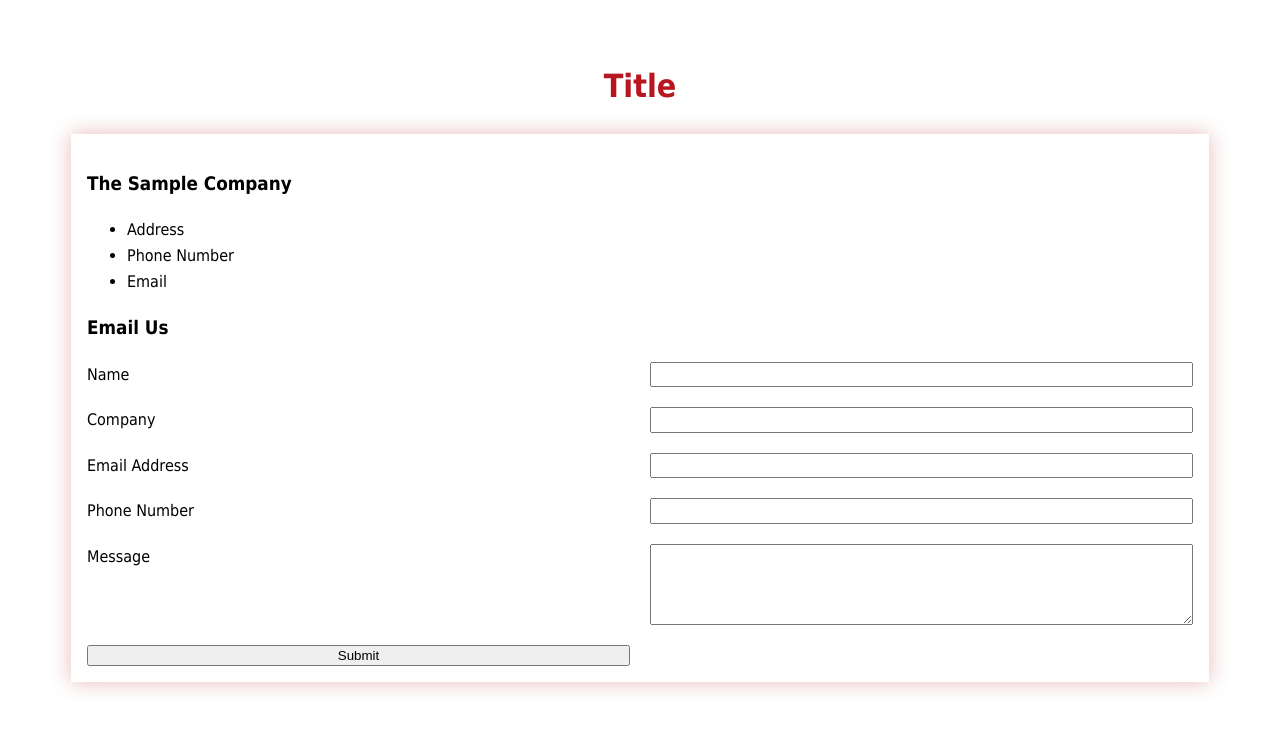
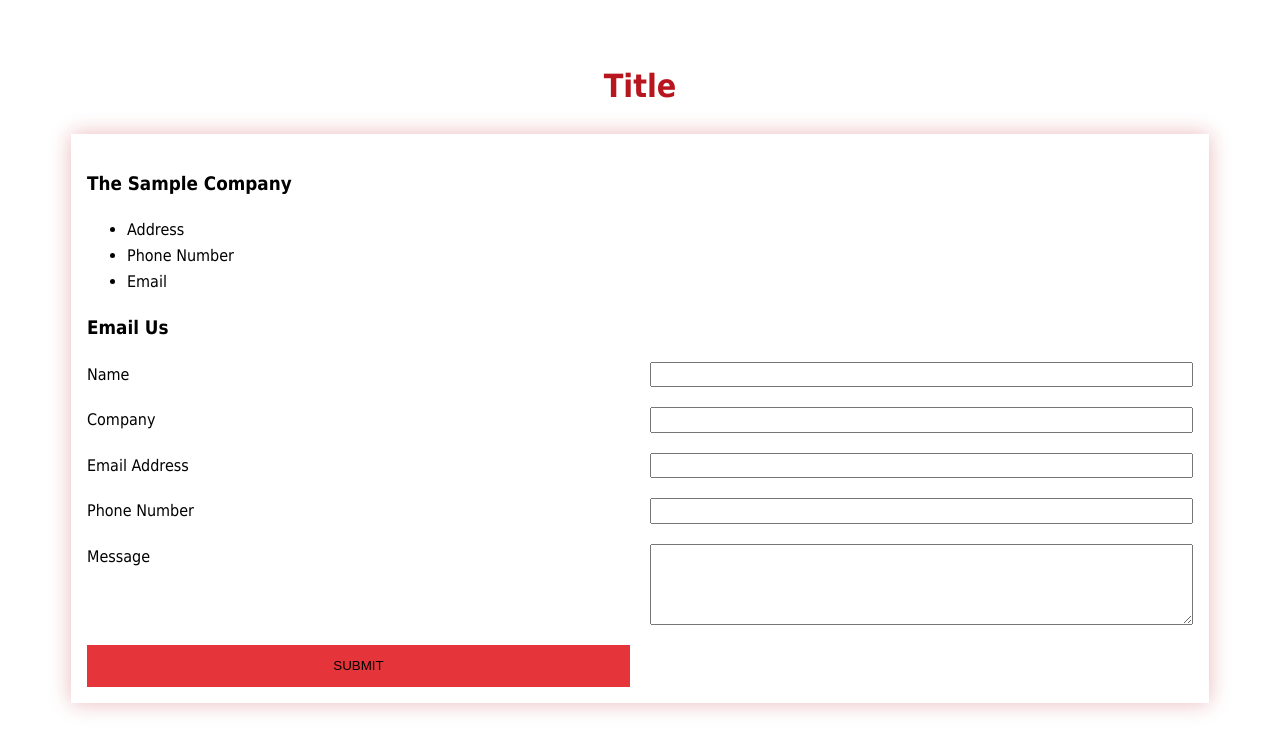
Before and after one commit to andrwsalcdo/react-contact-form, a React (Create React App) app: page / in a window 1280 px wide. Shown: the top 752 px of the page. Built offline with nearby package versions, Linux system fonts and the light colour scheme.

Commit message:
Add: <StyledButton />. todo: <Input />,  change :hover colors

```diff
--- /dev/null
+++ b/src/components/Button.js
@@ -0,0 +1,21 @@
+// import React from 'react';
+import styled from 'styled-components';
+import { css } from 'styled-components';
+
+const StyledButton = styled.button`
+    background: #E6343B;
+    border: 0;
+    padding: 1em;
+    text-transform: uppercase;
+    width: 100%;
+
+    &:hover, &:focus {
+        background: yellow;
+        color: red;
+        outline: 0;
+        transition: background-color 2s ease-out;
+    }
+
+`;
+
+export default StyledButton;
--- a/src/views/ContactForm.js
+++ b/src/views/ContactForm.js
@@ -1,8 +1,9 @@
 import React from 'react';
 
 //import components
-import Form from '../components/Form';
-import Label from '../components/Label';
+import Form from '../components/Form'
+import Label from '../components/Label'
+import StyledButton from '../components/Button'
 
 
 const ContactForm = () => (
@@ -19,7 +20,7 @@ const ContactForm = () => (
             <input type="text" name="phone" />
             <Label>Message</Label>
             <textarea name="message" rows="5"></textarea>
-            <button>Submit</button>
+            <StyledButton>Submit</StyledButton>
         </Form>
     </div>
 )
```
